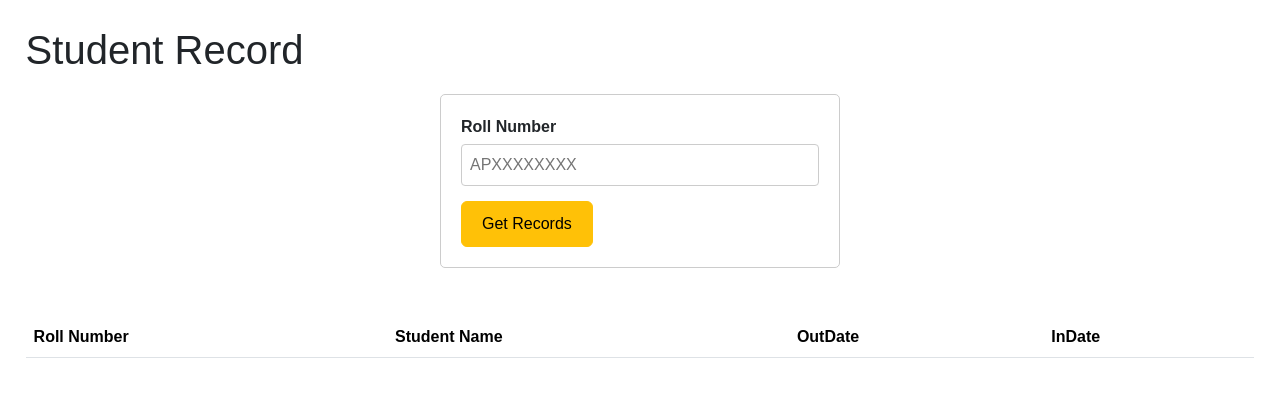
After one commit to JithinPonduru/Student-Outpass-System, a Django app: page /StudentRecord in a window 1280 px wide. The commit adds this page. Shown: the top 397 px of the page. Run offline with Django 3.2, Linux system fonts and the light colour scheme; lists and menus that the app fills with data are empty.

Commit message:
Partial Done

```diff
--- a/IDPAPP/urls.py
+++ b/IDPAPP/urls.py
@@ -25,5 +25,6 @@ urlpatterns = [
     path('',views.index,name='index'),
     path('otp',views.verify_otp,name='OTP'),
     path('OutGoing',views.OutGoing,name='OutGoing'),
-    path('InComing',views.Incoming,name='Incoming')
+    path('InComing',views.Incoming,name='Incoming'),
+    path('StudentRecord',views.functiontemp,name='studentrecord')
 ]
--- a/IDPAPP/views.py
+++ b/IDPAPP/views.py
@@ -5,7 +5,6 @@ import random
 from twilio.rest import Client
 from IDPAPP import Twiliodetails
 from django.utils import timezone
-import pytz
 import json
 from datetime import datetime
 from django.views.decorators.csrf import csrf_exempt
@@ -16,10 +15,8 @@ indian_timezone = timezone.get_fixed_timezone(330)
 
 @csrf_exempt
 def index(request):
-    print(str(timezone.now().astimezone(indian_timezone) + timezone.timedelta(minutes=5)))
     if request.method == 'POST':
         try:
-            # 1548100121
             received_data = json.loads(request.body)
             Name = received_data.get('name')
             roll_number = received_data.get('roll')
@@ -36,14 +33,14 @@ def index(request):
             phone_number = student.phone
 
             OTP = random.randint(100000, 999999)
-            # account_sid = Twiliodetails.account_sid
-            # auth_token = Twiliodetails.auth_token
-            # client = Client(account_sid, auth_token)
-            # message = client.messages.create(
-            #     body=f'\nHello, {OTP} is your OTP. Your child is leaving the camp with admission number {roll_number}. If you consent to your child leaving the campus, please share this. Good for a duration of five minutes.',
-            #     from_='+18587790079',
-            #     to='+91' + str(phone_number)
-            # )
+            account_sid = Twiliodetails.account_sid
+            auth_token = Twiliodetails.auth_token
+            client = Client(account_sid, auth_token)
+            message = client.messages.create(
+                body=f'\nHello, {OTP} is your OTP. Your child is leaving the camp with admission number {roll_number}. If you consent to your child leaving the campus, please share this. Good for a duration of five minutes.',
+                from_='+18587790079',
+                to='+91' + str(phone_number)
+            )
             print(OTP)
 
             try:
@@ -98,7 +95,7 @@ def verify_otp(request):
     else:
         return HttpResponse("Invalid request method.")
 
-
+@csrf_exempt
 def OutGoing(request):
     if request.method == 'POST':
         try:
@@ -128,6 +125,7 @@ def OutGoing(request):
     else:
         return render(request, 'OutGoing.html')
 
+@csrf_exempt
 def Incoming(request):
     if request.method == 'POST':
         try:
@@ -149,7 +147,7 @@ def Incoming(request):
             student.InTime = timevar
             student.save()
             try:
-                dataitem = OutRecord.objects.get(student=student)
+                dataitem = OutRecord.objects.get(student=student, InDate="")
                 dataitem.InDate = timevar
                 dataitem.save()
             except OutRecord.DoesNotExist:
@@ -159,3 +157,25 @@ def Incoming(request):
             return HttpResponse("Student not validated or not found.")
     else:
         return render(request, 'Incoming.html')
+
+@csrf_exempt
+def functiontemp(request):
+    if request.method == 'POST':
+        try:
+            received_data = json.loads(request.body)
+            roll_number = received_data.get('roll')
+        except json.JSONDecodeError:
+            roll_number = request.POST.get('roll')
+
+        roll_number = roll_number[:13]  # Truncate to 13 characters if longer
+
+        try:
+            student = Student.objects.get(roll=roll_number)
+            out_records = OutRecord.objects.filter(student=student)
+            for record in out_records:
+                print(record.OutDate, record.InDate)
+            return render(request, 'StudentRecords.html', {'students': out_records,'studentdetails' : student})
+        except Student.DoesNotExist:
+            return HttpResponse("Student not found.")
+    else:
+        return render(request, 'StudentRecords.html')
--- /dev/null
+++ b/templates/StudentRecords.html
@@ -0,0 +1,80 @@
+<!DOCTYPE html>
+<html lang="en">
+<head>
+    <meta charset="UTF-8">
+    <meta name="viewport" content="width=device-width, initial-scale=1.0">
+    <title>Gate</title>
+    <link href="https://cdn.jsdelivr.net/npm/bootstrap@5.3.3/dist/css/bootstrap.min.css" rel="stylesheet" integrity="sha384-QWTKZyjpPEjISv5WaRU9OFeRpok6YctnYmDr5pNlyT2bRjXh0JMhjY6hW+ALEwIH" crossorigin="anonymous">
+    <style>
+        body {
+            margin: 2%;
+            font-family: Arial, sans-serif;
+        }
+
+        h1 {
+            margin-bottom: 20px;
+        }
+
+        form {
+            max-width: 400px;
+            margin: 0 auto;
+            padding: 20px;
+            border: 1px solid #ccc;
+            border-radius: 5px;
+        }
+
+        label {
+            font-weight: bold;
+        }
+
+        input[type="text"] {
+            width: 100%;
+            padding: 8px;
+            margin-top: 5px;
+            margin-bottom: 15px;
+            border: 1px solid #ccc;
+            border-radius: 4px;
+            box-sizing: border-box;
+        }
+
+        button[type="submit"] {
+            padding: 10px 20px;
+        }
+    </style>
+</head>
+<body>
+    <h1>Student Record</h1>
+    <form action="/StudentRecord" method="POST">
+        {% csrf_token %}
+        <div>
+            <label for="roll">Roll Number</label>
+            <input type="text" name="roll" placeholder="APXXXXXXXX" required>
+        </div>
+        <button type="submit" class="btn btn-warning">Get Records</button>
+    </form>
+
+    <table style="margin-top:4% ;" class="table">
+        <thead>
+            <tr>
+                <th>Roll Number</th>
+                <th>Student Name</th>
+                <th>OutDate</th>
+                <th>InDate</th>
+            </tr>
+        </thead>
+        <tbody>
+            {% if students %}
+            <script>console.log(students) </script>
+            {% endif %}
+            {% for student in students %}
+            <tr>
+                <td>{{ studentdetails.roll }}</td>
+                <td>{{ studentdetails.name }}</td>
+                <td>{{ student.OutDate }}</td>
+                <td>{{ student.InDate }}</td>
+            </tr>
+            {% endfor %}
+        </tbody>
+    </table>
+</body>
+</html>
```
Also changed, not shown: templates/index.html (+5 -2 lines), IDPAPP/models.py (line endings or trailing spaces), db.sqlite3.
